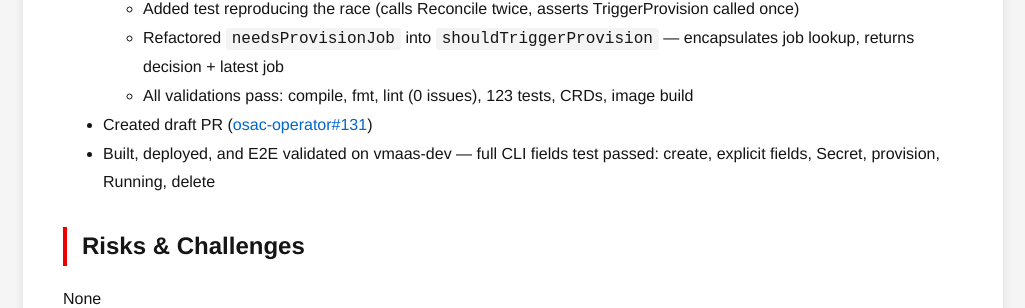
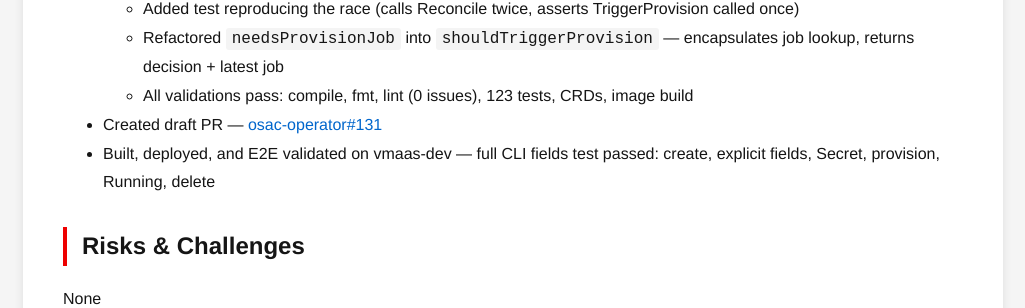
Before and after one commit to tzvatot/daily-status, a Jekyll site: the page built from 2026-03-08.md, in a window 1280 px wide. Shown: the part 415-723 px from the top of the page, without its empty margins (127-1152 px from the left). Built offline with Jekyll 4.4.1, drawn with Linux system fonts in a browser that asks for light colours.

Commit message:
Daily status update - 2026-03-08

```diff
--- a/2026-03-08.md
+++ b/2026-03-08.md
@@ -13,7 +13,7 @@ date: 2026-03-08
   - Added test reproducing the race (calls Reconcile twice, asserts TriggerProvision called once)
   - Refactored `needsProvisionJob` into `shouldTriggerProvision` — encapsulates job lookup, returns decision + latest job
   - All validations pass: compile, fmt, lint (0 issues), 123 tests, CRDs, image build
-- Created draft PR ([osac-operator#131](https://github.com/osac-project/osac-operator/pull/131))
+- Created draft PR — [osac-operator#131](https://github.com/osac-project/osac-operator/pull/131)
 - Built, deployed, and E2E validated on vmaas-dev — full CLI fields test passed: create, explicit fields, Secret, provision, Running, delete
 
 ## Risks & Challenges
```
